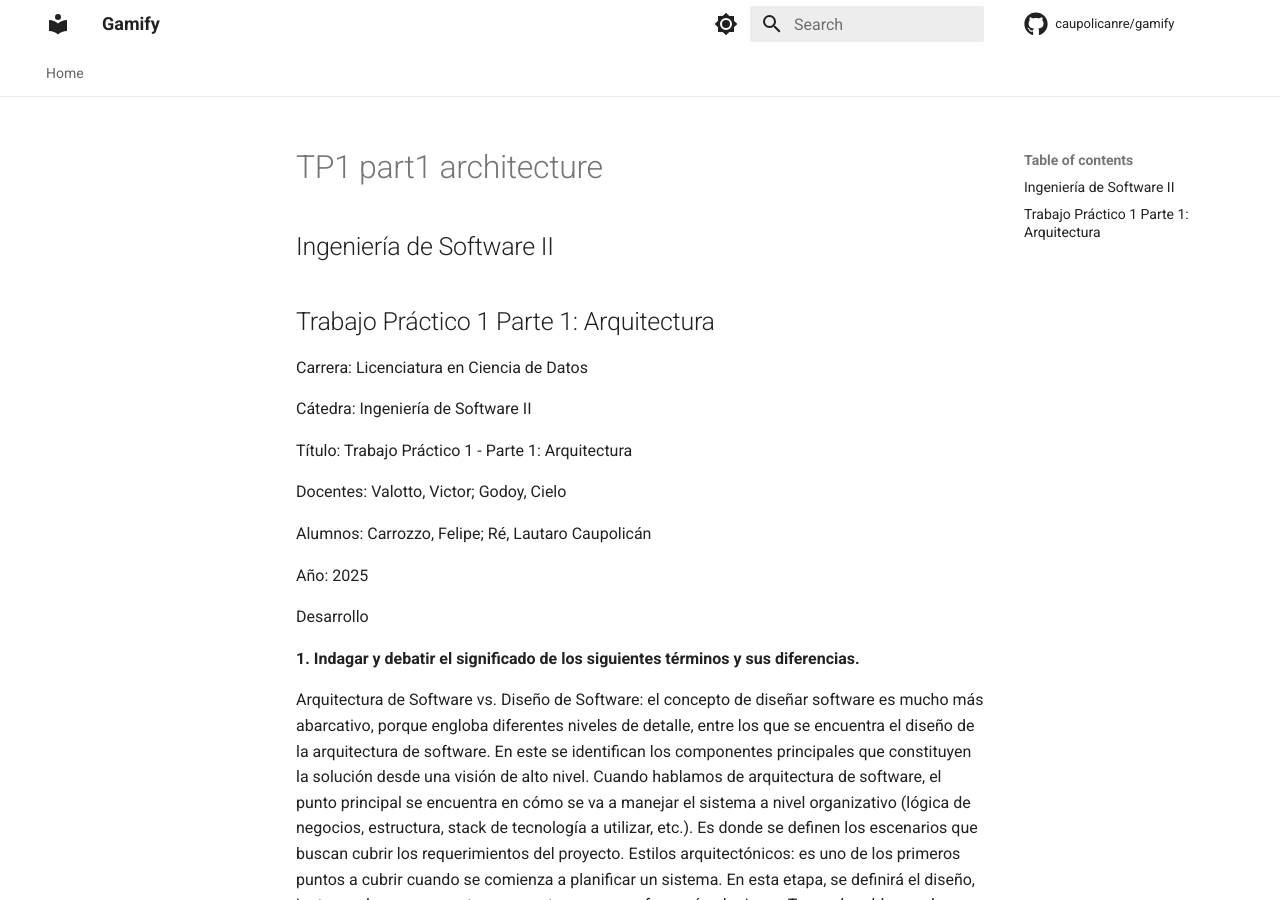
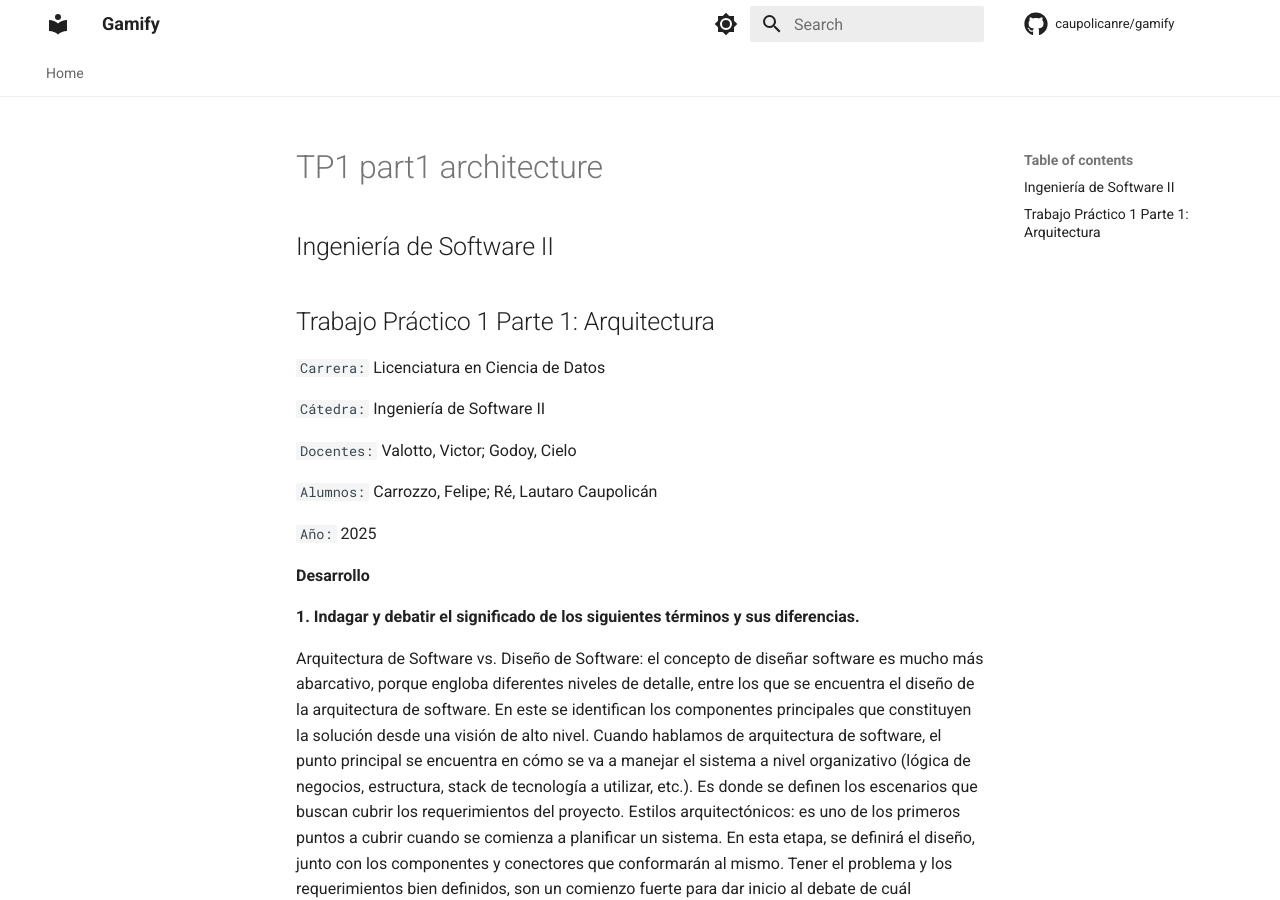
Before and after one commit to caupolicanre/software-engineering-gamify, an MkDocs documentation site: the page built from docs/practical_work/TP1_part1_architecture.md, in a window 1280 px wide and 900 px high. Built offline with MkDocs 1.6.1 and Material for MkDocs 9.7.7, drawn with Linux system fonts in a browser that asks for light colours; comment, search, counter and statistics services are not loaded.

Commit message:
Update TP1_part1_architecture.md

```diff
--- a/docs/practical_work/TP1_part1_architecture.md
+++ b/docs/practical_work/TP1_part1_architecture.md
@@ -1,20 +1,17 @@
 ## Ingeniería de Software II
 ## Trabajo Práctico 1 Parte 1: Arquitectura
 
+`Carrera:` Licenciatura en Ciencia de Datos
 
-Carrera: Licenciatura en Ciencia de Datos
+`Cátedra:` Ingeniería de Software II
 
-Cátedra: Ingeniería de Software II
+`Docentes:` Valotto, Victor; Godoy, Cielo
 
-Título: Trabajo Práctico 1 - Parte 1: Arquitectura
+`Alumnos:` Carrozzo, Felipe; Ré, Lautaro Caupolicán
 
-Docentes: Valotto, Victor; Godoy, Cielo
+`Año:` 2025
 
-Alumnos: Carrozzo, Felipe; Ré, Lautaro Caupolicán
-
-Año: 2025
-
-Desarrollo
+**Desarrollo**
 
 **1. Indagar y debatir el significado de los siguientes términos y sus diferencias.**
 
```
